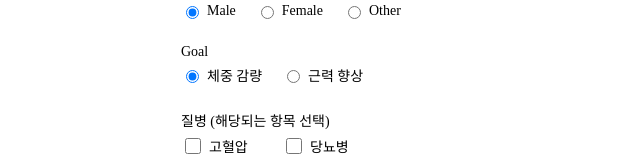
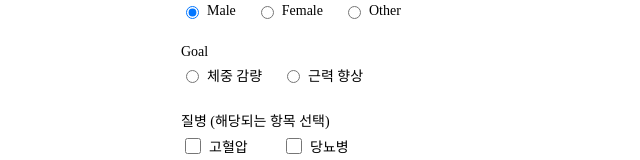
Before and after one commit to ThirdprojectT3/Thirdproject_T3, a React (Vite) app in the folder frontend/: page /signup in a window 1280 px wide. Shown: the part 538-698 px from the top of the page, without its empty margins (327-967 px from the left). Built offline with nearby package versions, Linux system fonts and the light colour scheme.

Commit message:
회원가입수정

```diff
--- a/frontend/src/pages/SignupPage.jsx
+++ b/frontend/src/pages/SignupPage.jsx
@@ -118,8 +118,8 @@ const SignupPage = () => {
           <div className="input-group">
             <label>Goal</label>
             <div className="radio-group">
-              <label><input type="radio" name="goal" value="체중 감량" checked={form.goal === "체중 감량"} onChange={handleChange}/> 체중 감량</label>
-              <label><input type="radio" name="goal" value="근력 향상" checked={form.goal === "근력 향상"} onChange={handleChange}/> 근력 향상</label>
+              <label><input type="radio" name="goal" value="체중감량" checked={form.goal === "체중감량"} onChange={handleChange}/> 체중 감량</label>
+              <label><input type="radio" name="goal" value="근력향상" checked={form.goal === "근력향상"} onChange={handleChange}/> 근력 향상</label>
             </div>
           </div>
 
```
